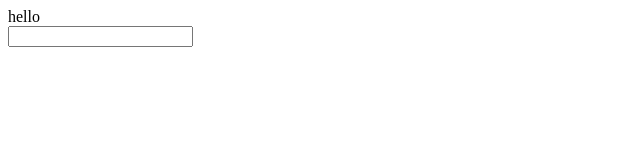
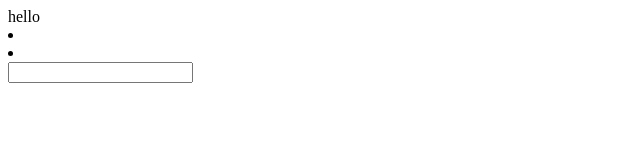
Before and after one commit to chomur2/Ali, a plain HTML site: page index.html in a window 1280 px wide. Shown: the whole page, without its empty margins (0-640 px from the left). Drawn offline with Linux system fonts and the light colour scheme.

Commit message:
next morning commit

```diff
--- a/index.html
+++ b/index.html
@@ -1,4 +1,7 @@
 <div>hello</div>
+<li id="kl">
+<li></li>
+</li>
 <a></a>
 <input>
 <body> </body>
```
Also changed, not shown: 1 other file.
